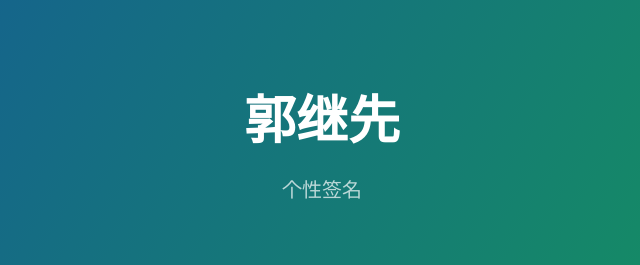
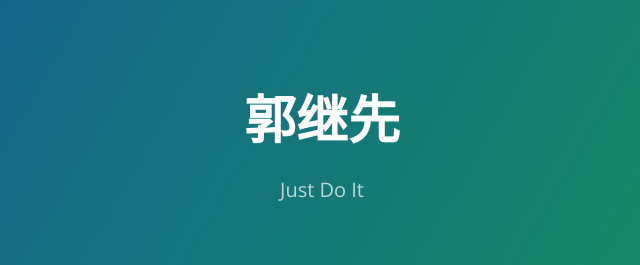
Before and after one commit to GuoouGcn/GuoouGcn.github.io, a plain HTML site: page index.html in a window 1280 px wide. Shown: the top 265 px of the page, 318-958 px from the left. Drawn offline with nearby package versions, Linux system fonts and the light colour scheme.

Commit message:
Update index.html

```diff
--- a/index.html
+++ b/index.html
@@ -12,7 +12,7 @@
   <body>
     <section class="page-header">
       <h1 class="project-name">郭继先</h1>
-      <h2 class="project-tagline">个性签名</h2>
+      <h2 class="project-tagline">Just Do It</h2>
     </section>
 
     <section class="main-content">
```
